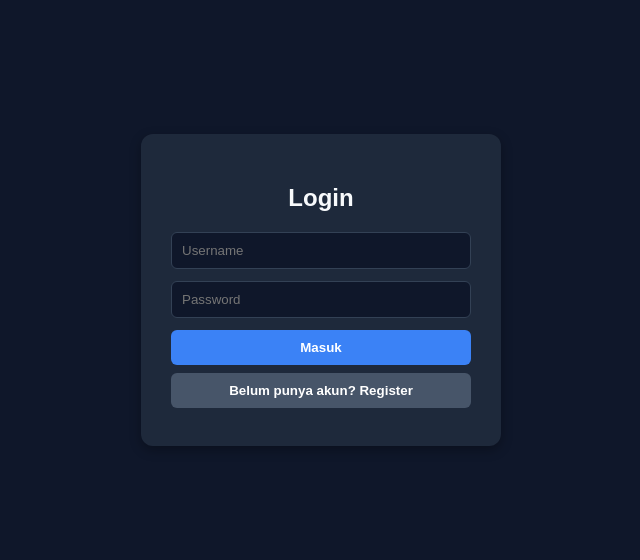
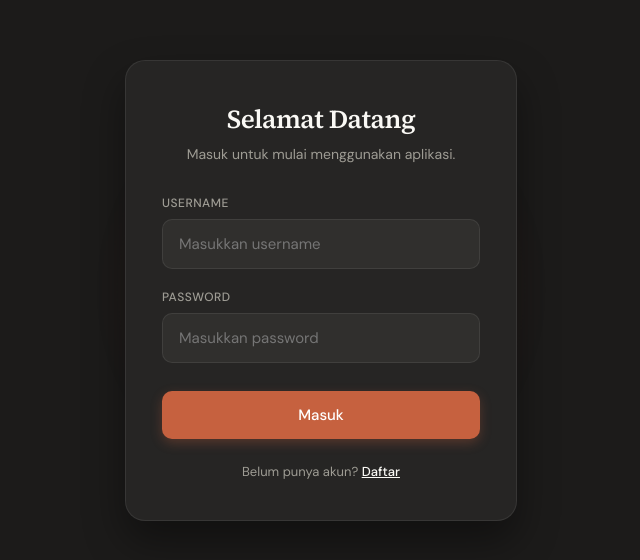
Before and after one commit to jumanjipanji74-dotcom/Chat-bot-vercel, a website: page public/login.html in a window 1280 px wide. Shown: the part 110-670 px from the top of the page, without its empty margins (319-959 px from the left). Drawn offline with Linux system fonts and the light colour scheme.

Commit message:
Inisialisasi aplikasi AI Assistant dengan fitur lengkap

```diff
--- a/public/login.html
+++ b/public/login.html
@@ -3,58 +3,307 @@
 <head>
   <meta charset="UTF-8">
   <meta name="viewport" content="width=device-width, initial-scale=1.0">
-    <title>Login - AI Chatbot</title>
+  <title>Masuk - AI Assistant</title>
+  <link rel="preconnect" href="https://fonts.googleapis.com">
+  <link rel="preconnect" href="https://fonts.gstatic.com" crossorigin>
+  <link href="https://fonts.googleapis.com/css2?family=DM+Sans:wght@400;500;700&family=Source+Serif+4:ital,wght@0,400;0,600;1,400&display=swap" rel="stylesheet">
   <style>
-        body { font-family: sans-serif; background: #0f172a; color: #f8fafc; display: flex; justify-content: center; align-items: center; height: 100vh; margin: 0; }
-        .card { background: #1e293b; padding: 30px; border-radius: 12px; width: 300px; box-shadow: 0 4px 12px rgba(0,0,0,0.3); }
-        h2 { text-align: center; margin-bottom: 20px; }
-        input { width: 100%; padding: 10px; margin-bottom: 12px; border: 1px solid #334155; background: #0f172a; color: #fff; border-radius: 6px; box-sizing: border-box; }
-        button { width: 100%; padding: 10px; background: #3b82f6; border: none; color: white; border-radius: 6px; font-weight: bold; cursor: pointer; margin-bottom: 8px; }
-        button:hover { background: #2563eb; }
-        .switch { background: #475569; }
-        .switch:hover { background: #334155; }
-        #errorMsg { color: #f87171; font-size: 14px; text-align: center; margin-bottom: 10px; }
+    :root {
+      --bg-main: #1C1B1A;
+      --bg-card: #262524;
+      --bg-input: #302F2D;
+      --border: rgba(255, 255, 255, 0.08);
+      --border-focus: #C6613F;
+      --text: #FAF9F5;
+      --text-muted: #9E9C94;
+      --accent: #C6613F;
+      --accent-hover: #D86F4B;
+      --error: #E5534B;
+    }
+
+    * { box-sizing: border-box; margin: 0; padding: 0; }
+
+    body {
+      background-color: var(--bg-main);
+      color: var(--text);
+      font-family: 'DM Sans', sans-serif;
+      min-height: 100vh;
+      display: flex;
+      justify-content: center;
+      align-items: center;
+      overflow: hidden;
+      position: relative;
+    }
+
+    /* Efek latar belakang bercahaya khas gaya aslimu */
+    .bg-glow {
+      position: absolute;
+      width: 400px;
+      height: 400px;
+      background: radial-gradient(circle, rgba(198, 97, 63, 0.15) 0%, rgba(0, 0, 0, 0) 70%);
+      top: 50%;
+      left: 50%;
+      transform: translate(-50%, -50%);
+      z-index: 0;
+      animation: pulseGlow 8s infinite alternate ease-in-out;
+      pointer-events: none;
+    }
+
+    @keyframes pulseGlow {
+      0% { transform: translate(-50%, -50%) scale(0.9); opacity: 0.6; }
+      100% { transform: translate(-50%, -50%) scale(1.3); opacity: 1; }
+    }
+
+    .auth-wrapper {
+      position: relative;
+      z-index: 1;
+      width: 100%;
+      max-width: 440px;
+      padding: 24px;
+      animation: fadeInUp 0.8s cubic-bezier(0.16, 1, 0.3, 1) forwards;
+    }
+
+    @keyframes fadeInUp {
+      from { opacity: 0; transform: translateY(20px); }
+      to { opacity: 1; transform: translateY(0); }
+    }
+
+    .auth-card {
+      background-color: var(--bg-card);
+      border: 1px solid var(--border);
+      padding: 40px 36px;
+      border-radius: 20px;
+      box-shadow: 0 20px 40px rgba(0, 0, 0, 0.4);
+      backdrop-filter: blur(10px);
+    }
+
+    .auth-header {
+      margin-bottom: 32px;
+      text-align: center;
+    }
+
+    .auth-header h1 {
+      font-family: 'Source Serif 4', serif;
+      font-size: 26px;
+      font-weight: 600;
+      margin-bottom: 8px;
+      letter-spacing: -0.5px;
+    }
+
+    .auth-header p {
+      font-size: 14px;
+      color: var(--text-muted);
+    }
+
+    .error-msg {
+      background-color: rgba(229, 83, 75, 0.1);
+      border: 1px solid rgba(229, 83, 75, 0.3);
+      color: var(--error);
+      font-size: 13px;
+      padding: 10px 14px;
+      border-radius: 8px;
+      margin-bottom: 20px;
+      display: none;
+      animation: shake 0.4s ease-in-out;
+    }
+
+    @keyframes shake {
+      0%, 100% { transform: translateX(0); }
+      25% { transform: translateX(-4px); }
+      75% { transform: translateX(4px); }
+    }
+
+    .input-group {
+      margin-bottom: 20px;
+      position: relative;
+    }
+
+    label {
+      display: block;
+      font-size: 12px;
+      font-weight: 500;
+      color: var(--text-muted);
+      margin-bottom: 8px;
+      text-transform: uppercase;
+      letter-spacing: 0.5px;
+    }
+
+    input {
+      width: 100%;
+      background: var(--bg-input);
+      border: 1px solid var(--border);
+      padding: 14px 16px;
+      border-radius: 10px;
+      color: var(--text);
+      font-family: 'DM Sans', sans-serif;
+      font-size: 15px;
+      outline: none;
+      transition: all 0.3s ease;
+    }
+
+    input:focus {
+      border-color: var(--border-focus);
+      box-shadow: 0 0 0 3px rgba(198, 97, 63, 0.15);
+    }
+
+    .btn {
+      width: 100%;
+      background-color: var(--accent);
+      color: white;
+      border: none;
+      padding: 14px;
+      border-radius: 10px;
+      font-family: 'DM Sans', sans-serif;
+      font-weight: 500;
+      font-size: 15px;
+      cursor: pointer;
+      transition: background-color 0.2s ease, transform 0.1s ease;
+      margin-top: 8px;
+      box-shadow: 0 4px 12px rgba(198, 97, 63, 0.3);
+    }
+
+    .btn:hover {
+      background-color: var(--accent-hover);
+    }
+
+    .btn:active {
+      transform: scale(0.98);
+    }
+
+    .toggle-container {
+      text-align: center;
+      font-size: 13px;
+      color: var(--text-muted);
+      margin-top: 24px;
+    }
+
+    .toggle-container span {
+      color: var(--text);
+      font-weight: 500;
+      cursor: pointer;
+      text-decoration: underline;
+      transition: color 0.2s;
+    }
+
+    .toggle-container span:hover {
+      color: var(--accent);
+    }
+
+    .fade-anim {
+      animation: fadeIn 0.4s ease forwards;
+    }
+
+    @keyframes fadeIn {
+      from { opacity: 0; transform: translateY(6px); }
+      to { opacity: 1; transform: translateY(0); }
+    }
   </style>
 </head>
 <body>
-    <div class="card">
-        <h2 id="formTitle">Login</h2>
-        <div id="errorMsg"></div>
-        <form id="authForm">
-            <input type="text" id="username" placeholder="Username" required>
-            <input type="password" id="AuthPassword" placeholder="Password" required>
-            <button type="submit" id="submitBtn">Masuk</button>
-            <button type="button" class="switch" id="switchBtn" onclick="toggleMode()">Belum punya akun? Register</button>
-        </form>
+
+  <div class="bg-glow"></div>
+
+  <div class="auth-wrapper">
+    <div class="auth-card fade-anim" id="cardContainer">
+      <div class="auth-header">
+        <h1 id="formTitle">Selamat Datang</h1>
+        <p id="formSubtitle">Masuk untuk mulai menggunakan aplikasi.</p>
+      </div>
+
+      <div class="error-msg" id="errorMsg"></div>
+
+      <div class="input-group">
+        <label>Username</label>
+        <input type="text" id="username" placeholder="Masukkan username" autocomplete="off">
+      </div>
+
+      <div class="input-group">
+        <label>Password</label>
+        <input type="password" id="password" placeholder="Masukkan password">
+      </div>
+
+      <button class="btn" id="submitBtn">Masuk</button>
+
+      <div class="toggle-container" id="toggleMode">
+        Belum punya akun? <span>Daftar</span>
+      </div>
+    </div>
   </div>
 
   <script>
-        let isLogin = true;
+    let isLoginMode = true;
+    const formTitle = document.getElementById('formTitle');
+    const formSubtitle = document.getElementById('formSubtitle');
+    const submitBtn = document.getElementById('submitBtn');
+    const toggleMode = document.getElementById('toggleMode');
+    const errorMsg = document.getElementById('errorMsg');
+    const cardContainer = document.getElementById('cardContainer');
 
-        function toggleMode() {
-            isLogin = !isLogin;
-            document.getElementById('formTitle').innerText = isLogin ? 'Login' : 'Register';
-            document.getElementById('submitBtn').innerText = isLogin ? 'Masuk' : 'Daftar';
-            document.getElementById('switchBtn').innerText = isLogin ? 'Belum punya akun? Register' : 'Sudah punya akun? Login';
+    toggleMode.addEventListener('click', () => {
+      isLoginMode = !isLoginMode;
+
+      cardContainer.classList.remove('fade-anim');
+      void cardContainer.offsetWidth;
+      cardContainer.classList.add('fade-anim');
+
+      if (isLoginMode) {
+        formTitle.innerText = 'Selamat Datang';
+        formSubtitle.innerText = 'Masuk untuk mulai menggunakan aplikasi.';
+        submitBtn.innerText = 'Masuk';
+        toggleMode.innerHTML = 'Belum punya akun? <span>Daftar</span>';
+      } else {
+        formTitle.innerText = 'Buat Akun Baru';
+        formSubtitle.innerText = 'Daftar untuk menyimpan riwayat obrolan.';
+        submitBtn.innerText = 'Daftar';
+        toggleMode.innerHTML = 'Sudah punya akun? <span>Masuk</span>';
+      }
+      errorMsg.style.display = 'none';
+      document.getElementById('username').value = '';
+      document.getElementById('password').value = '';
+    });
+
+    submitBtn.addEventListener('click', async () => {
+      const username = document.getElementById('username').value.trim();
+      const password = document.getElementById('password').value.trim();
+
+      if (!username || !password) {
+        errorMsg.innerText = 'Username dan password wajib diisi.';
+        errorMsg.style.display = 'block';
+        return;
       }
 
-        document.getElementById('authForm').addEventListener('submit', async (e) => {
-            e.preventDefault();
-            const username = document.getElementById('username').value;
-            const password = document.getElementById('AuthPassword').value;
-            const endpoint = isLogin ? '/api/auth/login' : '/api/auth/register';
+      const endpoint = isLoginMode ? '/api/auth/login' : '/api/auth/register';
+
+      try {
+        submitBtn.innerText = 'Memproses...';
+        submitBtn.style.opacity = '0.7';
 
         const res = await fetch(endpoint, {
           method: 'POST',
           headers: { 'Content-Type': 'application/json' },
           body: JSON.stringify({ username, password })
         });
+        const data = await res.json();
 
-            const data = await res.json();
         if (res.ok) {
-                window.location.href = '/'; // Kalau sukses, lempar ke halaman utama (chat)
+          window.location.href = '/';
         } else {
-                document.getElementById('errorMsg').innerText = data.error || 'Terjadi kesalahan';
+          errorMsg.innerText = data.error || 'Terjadi kesalahan pada server.';
+          errorMsg.style.display = 'block';
+          submitBtn.innerText = isLoginMode ? 'Masuk' : 'Daftar';
+          submitBtn.style.opacity = '1';
+        }
+      } catch (e) {
+        errorMsg.innerText = 'Gagal terhubung ke server.';
+        errorMsg.style.display = 'block';
+        submitBtn.innerText = isLoginMode ? 'Masuk' : 'Daftar';
+        submitBtn.style.opacity = '1';
+      }
+    });
+
+    document.addEventListener('keydown', (e) => {
+      if (e.key === 'Enter') {
+        submitBtn.click();
       }
     });
   </script>
```
Lines whose indentation alone changed are shown as unchanged.
